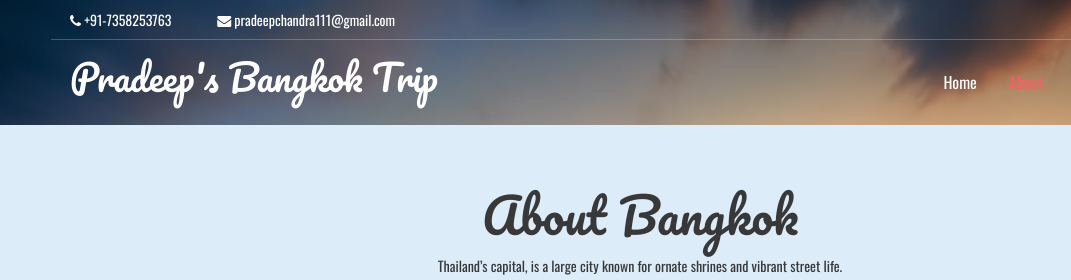
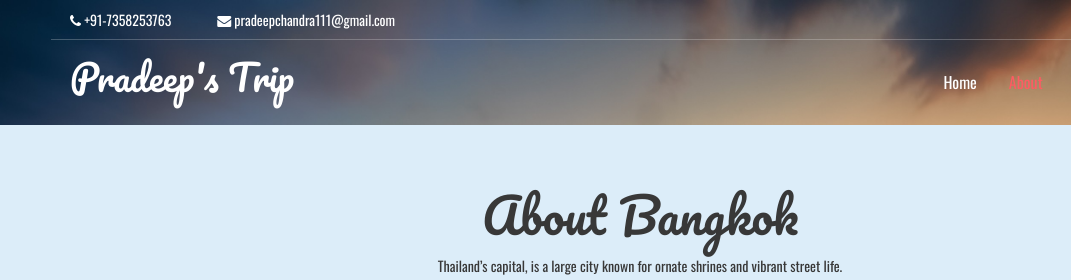
Before and after one commit to pradeep1511/bangkoktrip, a plain HTML site: page about.html in a window 1280 px wide. Shown: the top 280 px of the page, 0-1071 px from the left. Drawn offline with nearby package versions, Linux system fonts and the light colour scheme.

Commit message:
Add files via upload

```diff
--- a/about.html
+++ b/about.html
@@ -8,25 +8,22 @@
 <meta name="keywords" content="My Trip Responsive web template, Bootstrap Web Templates, Flat Web Templates, Android Compatible web template,
 Smartphone Compatible web template, free webdesigns for Nokia, Samsung, LG, SonyEricsson, Motorola web design" />
 <script type="application/x-javascript"> addEventListener("load", function() { setTimeout(hideURLbar, 0); }, false); function hideURLbar(){ window.scrollTo(0,1); } </script>
-<!-- bootstrap-css -->
+
 <link href="css/bootstrap.css" rel="stylesheet" type="text/css" media="all" />
-<!--// bootstrap-css -->
-<!-- css -->
+
 <link rel="stylesheet" href="css/style.css" type="text/css" media="all" />
-<!--// css -->
-<!-- font-awesome icons -->
+
 <link href="css/font-awesome.css" rel="stylesheet">
-<!-- //font-awesome icons -->
-<!-- font -->
+
 <link href='//fonts.googleapis.com/css?family=Oswald:400,700,300' rel='stylesheet' type='text/css'>
 <link href='//fonts.googleapis.com/css?family=Pacifico' rel='stylesheet' type='text/css'>
-<!-- //font -->
+
 <script src="js/jquery-1.11.1.min.js"></script>
 <script src="js/bootstrap.js"></script>
-<!-- parallax -->
+
 	<script src="js/SmoothScroll.min.js"></script>
 	<script src="js/jarallax.js"></script>
-	<!-- //parallax -->
+
 </head>
 <body>
 	<!-- banner -->
@@ -53,7 +50,7 @@ Smartphone Compatible web template, free webdesigns for Nokia, Samsung, LG, Sony
 			<div class="container">
 				<div class="logo">
 					<h1>
-						<a href="index.html">Pradeep's Bangkok Trip</a>
+						<a href="index.html">Pradeep's Trip</a>
 					</h1>
 				</div>
 				<div class="top-nav">
@@ -157,10 +154,8 @@ Smartphone Compatible web template, free webdesigns for Nokia, Samsung, LG, Sony
 			</div>
 		</div>
 	</div>
-	<!-- //team -->
-	<!-- footer -->
+
 			<p><center><b>© 2017 My Bangkok Trip...! Awesome Feel</b></center></p>
 
-	<!-- //footer -->
 </body>
 </html>
```
Also changed, not shown: index.html (+3 -4 lines), my gallery.html (+9 -13 lines), services.html (+2 -2 lines).
